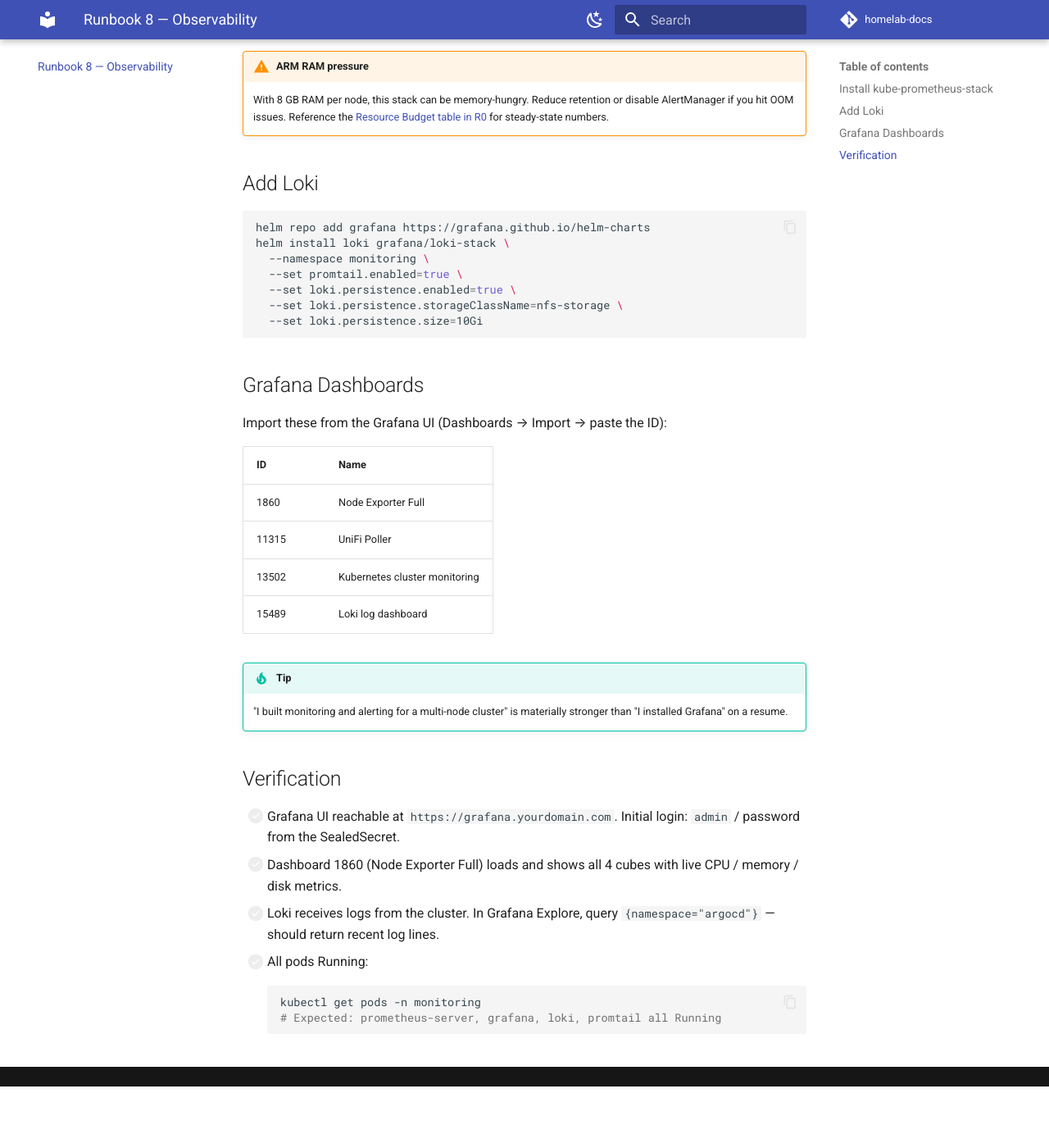
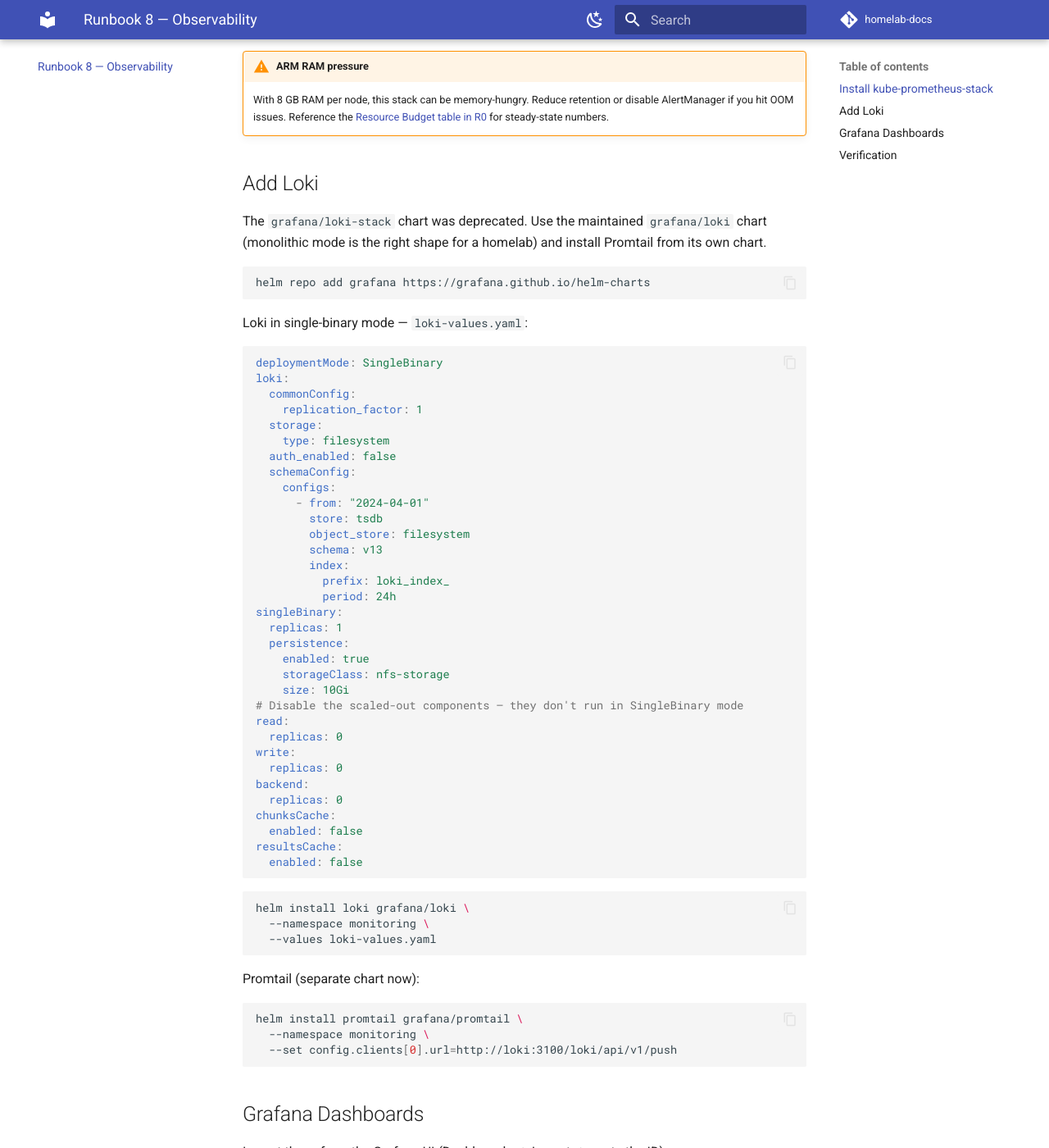
Before and after one commit to alivenda/homelab-docs, an MkDocs documentation site: the page built from docs/08-observability.md, in a window 1280 px wide and 1400 px high, scrolled down 1472 px. Shown: the whole window at 82% size. Built offline with MkDocs 1.6.1 and Material for MkDocs 9.7.7, drawn with Linux system fonts in a browser that asks for light colours; comment, search, counter and statistics services are not loaded; before the commit the page ends 2797 px from its top, so only the background shows below that; some of the changed text lies outside the part shown.

Commit message:
fix(r8): replace deprecated grafana/loki-stack with grafana/loki + promtail
The loki-stack chart was deprecated; install the maintained grafana/loki
chart in SingleBinary deploymentMode for the homelab pattern, and pull
Promtail from its own grafana/promtail chart.

````diff
--- a/docs/08-observability.md
+++ b/docs/08-observability.md
@@ -67,14 +67,62 @@ helm install monitoring prometheus-community/kube-prometheus-stack \
 
 ## Add Loki
 
+The `grafana/loki-stack` chart was deprecated. Use the maintained `grafana/loki` chart (monolithic mode is the right shape for a homelab) and install Promtail from its own chart.
+
 ```bash
 helm repo add grafana https://grafana.github.io/helm-charts
-helm install loki grafana/loki-stack \
+```
+
+Loki in single-binary mode — `loki-values.yaml`:
+
+```yaml
+deploymentMode: SingleBinary
+loki:
+  commonConfig:
+    replication_factor: 1
+  storage:
+    type: filesystem
+  auth_enabled: false
+  schemaConfig:
+    configs:
+      - from: "2024-04-01"
+        store: tsdb
+        object_store: filesystem
+        schema: v13
+        index:
+          prefix: loki_index_
+          period: 24h
+singleBinary:
+  replicas: 1
+  persistence:
+    enabled: true
+    storageClass: nfs-storage
+    size: 10Gi
+# Disable the scaled-out components — they don't run in SingleBinary mode
+read:
+  replicas: 0
+write:
+  replicas: 0
+backend:
+  replicas: 0
+chunksCache:
+  enabled: false
+resultsCache:
+  enabled: false
+```
+
+```bash
+helm install loki grafana/loki \
   --namespace monitoring \
-  --set promtail.enabled=true \
-  --set loki.persistence.enabled=true \
-  --set loki.persistence.storageClassName=nfs-storage \
-  --set loki.persistence.size=10Gi
+  --values loki-values.yaml
+```
+
+Promtail (separate chart now):
+
+```bash
+helm install promtail grafana/promtail \
+  --namespace monitoring \
+  --set config.clients[0].url=http://loki:3100/loki/api/v1/push
 ```
 
 ## Grafana Dashboards
@@ -100,5 +148,5 @@ Import these from the Grafana UI (Dashboards → Import → paste the ID):
 
     ```bash
     kubectl get pods -n monitoring
-    # Expected: prometheus-server, grafana, loki, promtail all Running
+    # Expected: prometheus-*, grafana-*, loki-0, promtail-* all Running
     ```
````
